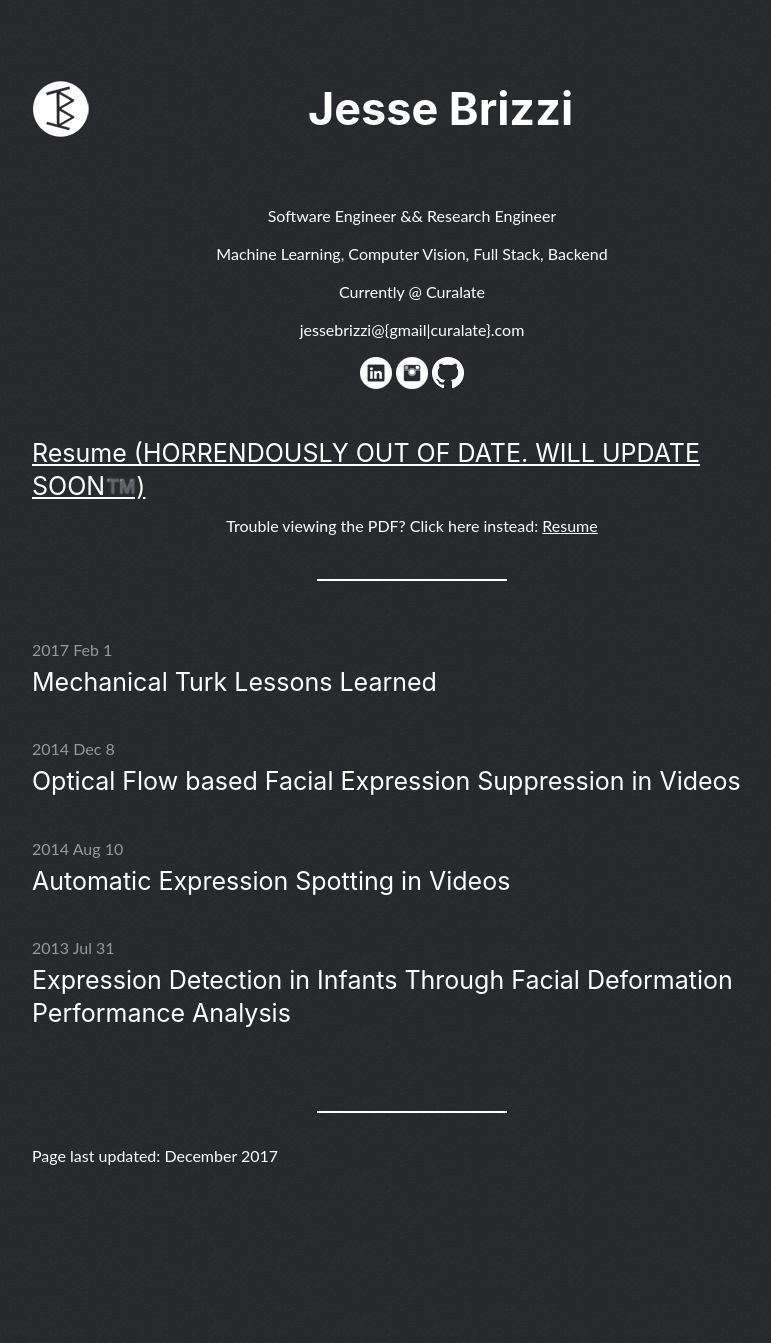
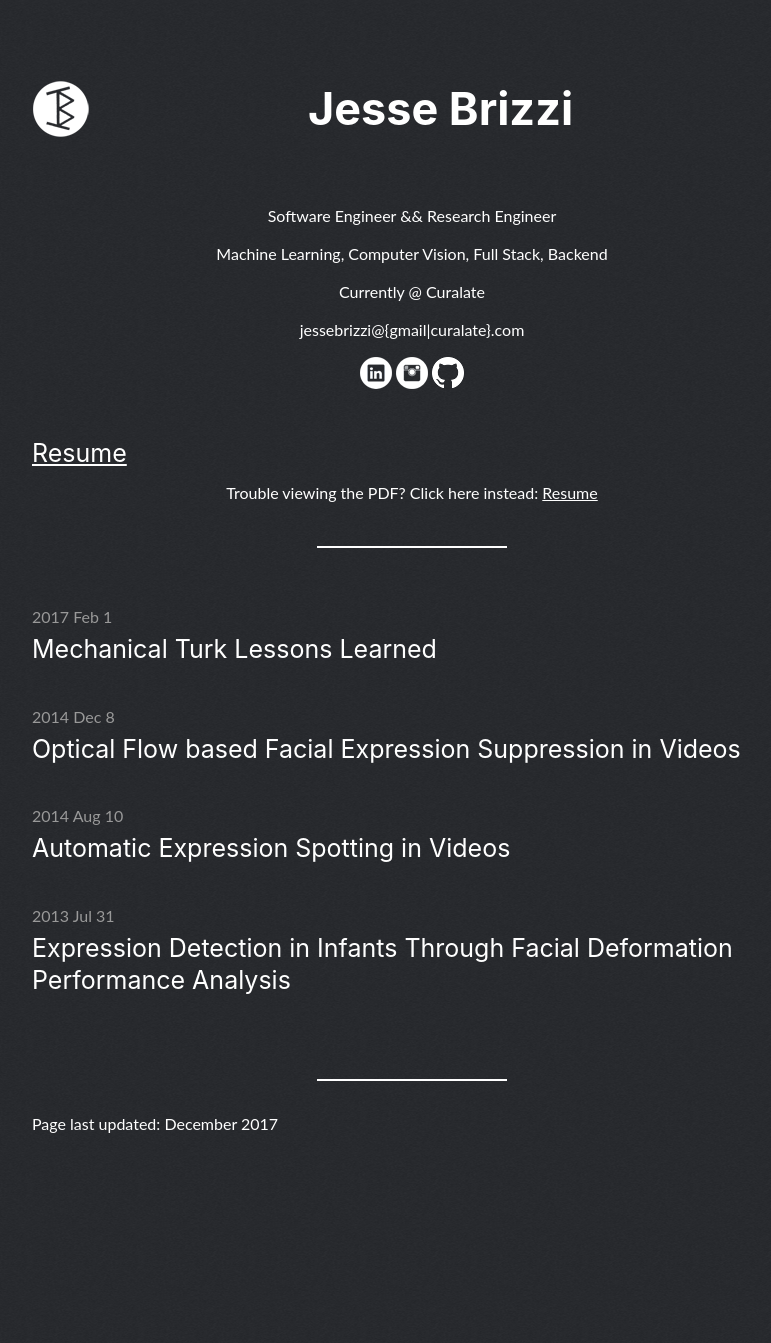
Before and after one commit to jes-bz/jessebrizzi.github.io, a Jekyll site: the page built from index.md, in a window 1280 px wide. Shown: the whole page, without its empty margins (228-999 px from the left). Built offline with Jekyll 4.4.1, drawn with Linux system fonts in a browser that asks for light colours; our own code applies the rules of GitHub Pages for plain Markdown files; after the commit the page ends 1311 px from its top, so only the background shows below that.

Commit message:
Update resume

```diff
--- a/index.md
+++ b/index.md
@@ -17,7 +17,7 @@ title: "Jesse Brizzi"
         </center>
     </div>
     <div>
-        <h3><a href="/pdf/JesseBrizziResume.pdf">Resume (HORRENDOUSLY OUT OF DATE. WILL UPDATE SOON™️)</a></h3>
+        <h3><a href="/pdf/JesseBrizziResume.pdf">Resume</a></h3>
         <center>
             <object data="/pdf/JesseBrizziResume.pdf" type="application/pdf" width="800px" height="200px">
                 Trouble viewing the PDF? Click here instead: <a href="/pdf/JesseBrizziResume.pdf">Resume</a>
```
Also changed, not shown: 1 other file.
